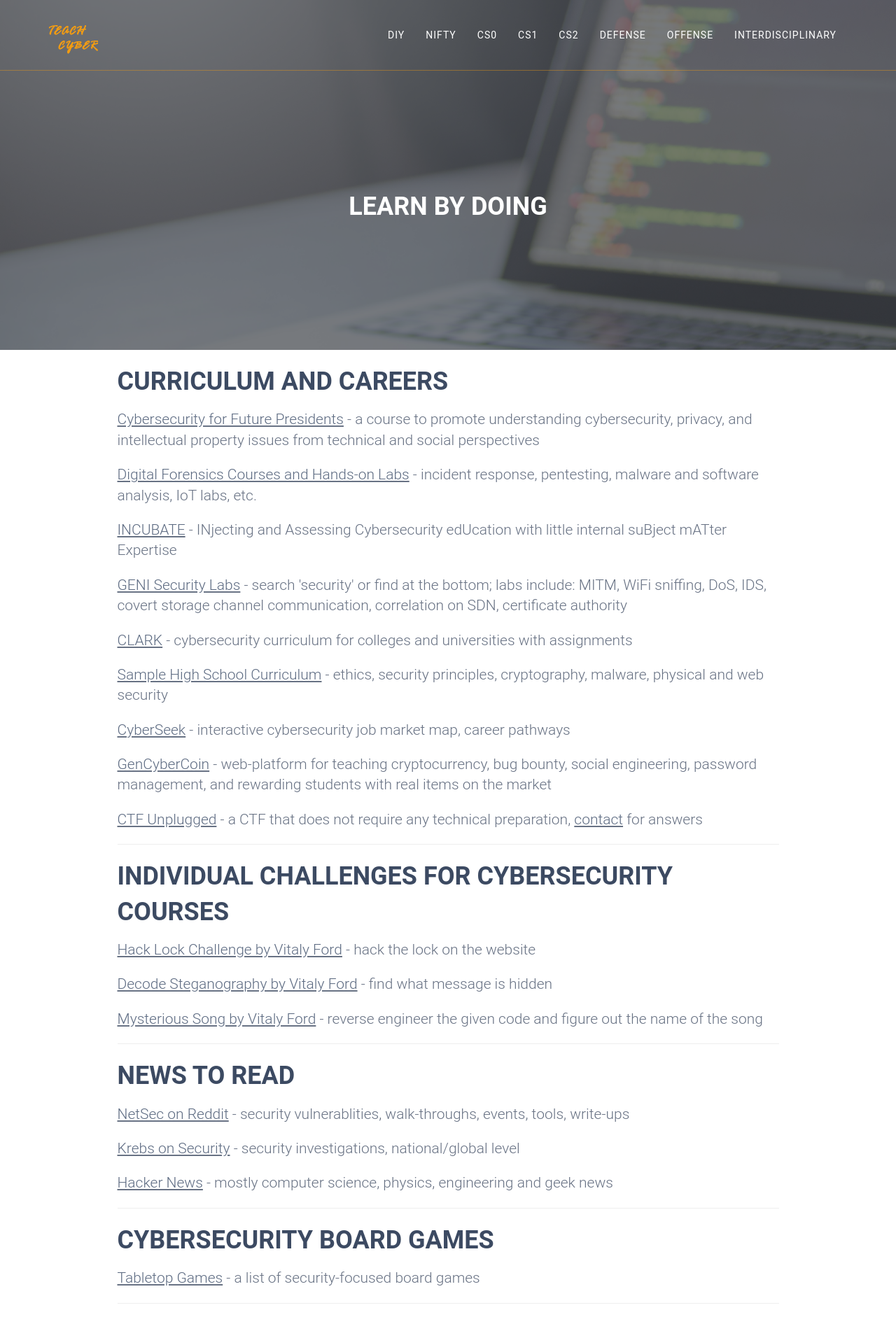
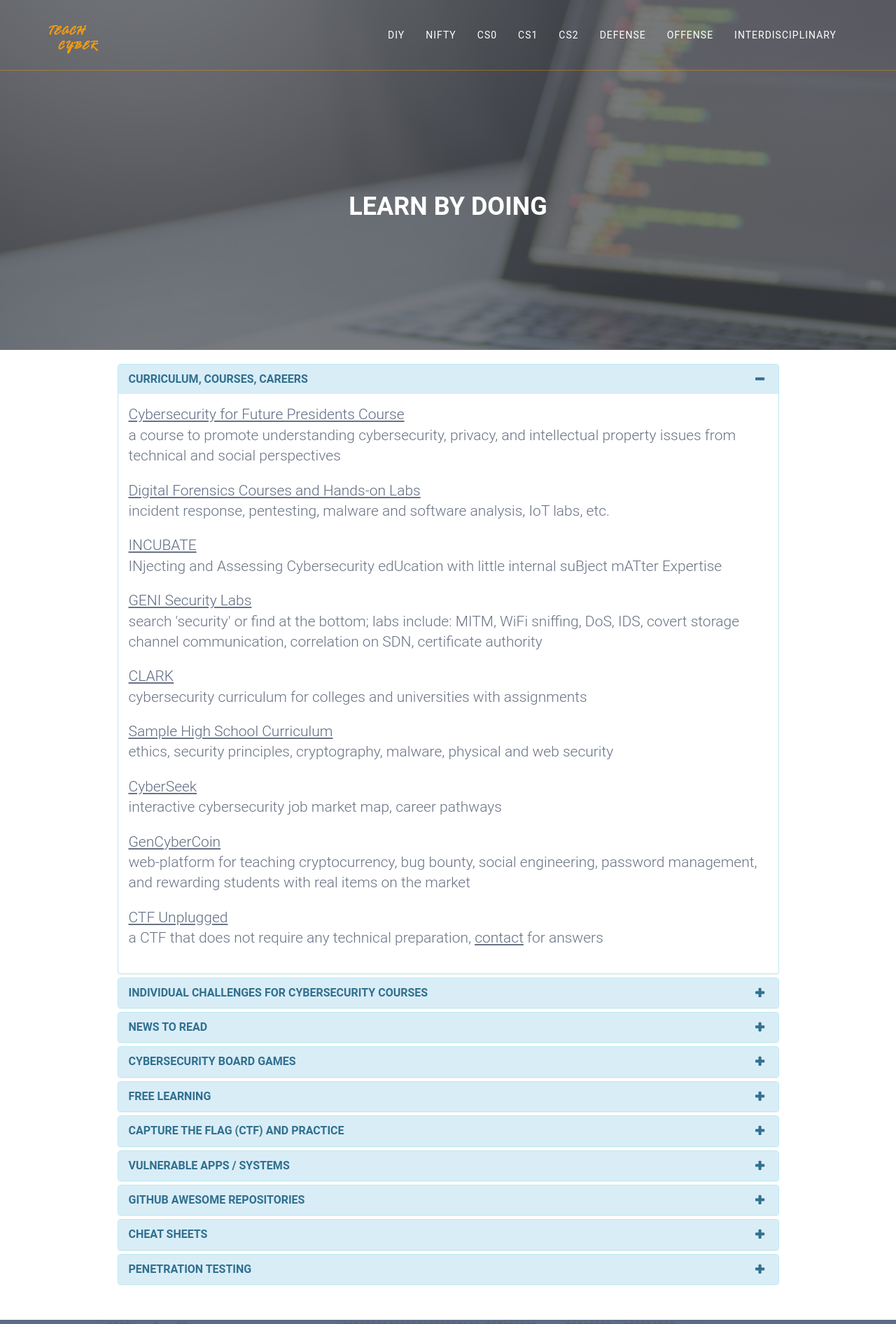
Before and after one commit to teachcyber/teachcyber.github.io, a Jekyll site: the page built from diy.html, in a window 1280 px wide. Shown: the top 1892 px of the page at 70% size. Built offline with Jekyll 4.4.1, drawn with Linux system fonts in a browser that asks for light colours; some of the changed text lies outside the part shown.

Commit message:
Make DIY and nifty layout collapsable

```diff
--- a/_data/diy.yml
+++ b/_data/diy.yml
@@ -1,6 +1,6 @@
-- name: "Curriculum and Careers"
+- name: "Curriculum, Courses, Careers"
   links:
-    - name: "Cybersecurity for Future Presidents"
+    - name: "Cybersecurity for Future Presidents Course"
       description: "a course to promote understanding cybersecurity, privacy, and intellectual property issues from technical and social perspectives"
       url: "http://research.lemoyne.edu/Cybersecurity-for-Future-Presidents"
 
--- a/assets/css/style.css
+++ b/assets/css/style.css
@@ -39,6 +39,22 @@
    1. BASE CSS
 ----------------------*/
 
+.panel-title > a:before {
+    float: right !important;
+    font-family: FontAwesome;
+    content:"\f068";
+    padding-right: 5px;
+}
+.panel-title > a.collapsed:before {
+    float: right !important;
+    content:"\f067";
+}
+.panel-title > a:hover,
+.panel-title > a:active,
+.panel-title > a:focus  {
+    text-decoration:none;
+}
+
 .single-client {
     text-align: center;
 }
@@ -1422,7 +1438,7 @@
 
 .panel-heading,
 .panel-body {
-    padding-left: 0;
+    padding-left: 20;
 }
 
 /* -----------------------------
--- a/diy.html
+++ b/diy.html
@@ -8,15 +8,26 @@
     <div class="row">
         <div class="col-md-10 col-lg-10 col-md-offset-1 col-lg-offset-1 col-sm-12 col-xs-12">
             <div class="area-title wow fadeIn">
-
+                <div class="panel-group" id="accordion" role="tablist" aria-multiselectable="true">
                 {% for item in site.data.diy %}
-                    <a href="#{{ item.name | replace: " ", "_" }}" class="anchor"><h1>{{ item.name }}</h1></a>
-                    {% for link in item.links %}
-                        <p class="lead"><u><a href="{{ link.url }}" target="_blank" rel="noopener noreferrer">{{ link.name }}</a></u> - {{ link.description }}</p>
-                    {% endfor %}
-                    <hr>
+                    <div class="panel panel-info">
+                        <div class="panel-heading" role="tab" id="heading{{ forloop.index}}">
+                            <h4 class="panel-title">
+                                <a {% if forloop.index != 1 %}class="collapsed"{% endif %} data-toggle="collapse" data-parent="#accordion" href="#collapse{{ forloop.index}}" aria-expanded="{% if forloop.index == 1 %}true{% else %}false{% endif %}" aria-controls="collapse{{ forloop.index}}">
+                                    {{ item.name }}
+                                </a>
+                            </h4>
+                        </div>
+                        <div id="collapse{{ forloop.index}}" class="panel-collapse collapse{% if forloop.index == 1 %} in{% endif %}" role="tabpanel" aria-labelledby="heading{{ forloop.index}}">
+                            <div class="panel-body">
+                            {% for link in item.links %}
+                                <p class="lead"><u class="boxed-link"><a href="{{ link.url }}" target="_blank" rel="noopener noreferrer">{{ link.name }}</a></u><br>{{ link.description }}</p>
+                            {% endfor %}
+                            </div>
+                        </div>
+                    </div>
                 {% endfor %}
-
+                </div>
             </div>
         </div>
     </div>
```
Also changed, not shown: _includes/footer.html (+7 -0 lines), nifty.html (+18 -7 lines), assets/css/style.min.css.
